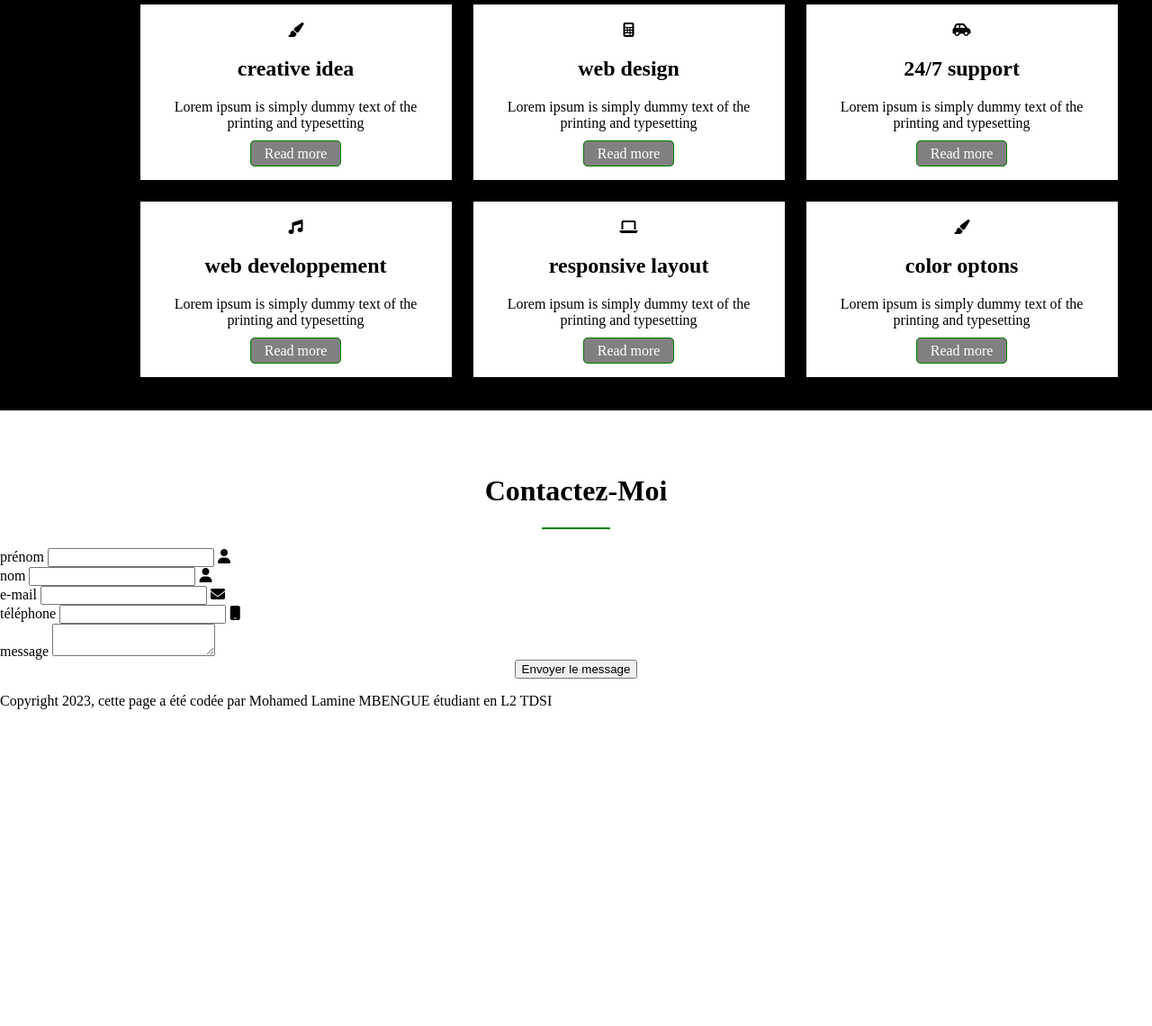
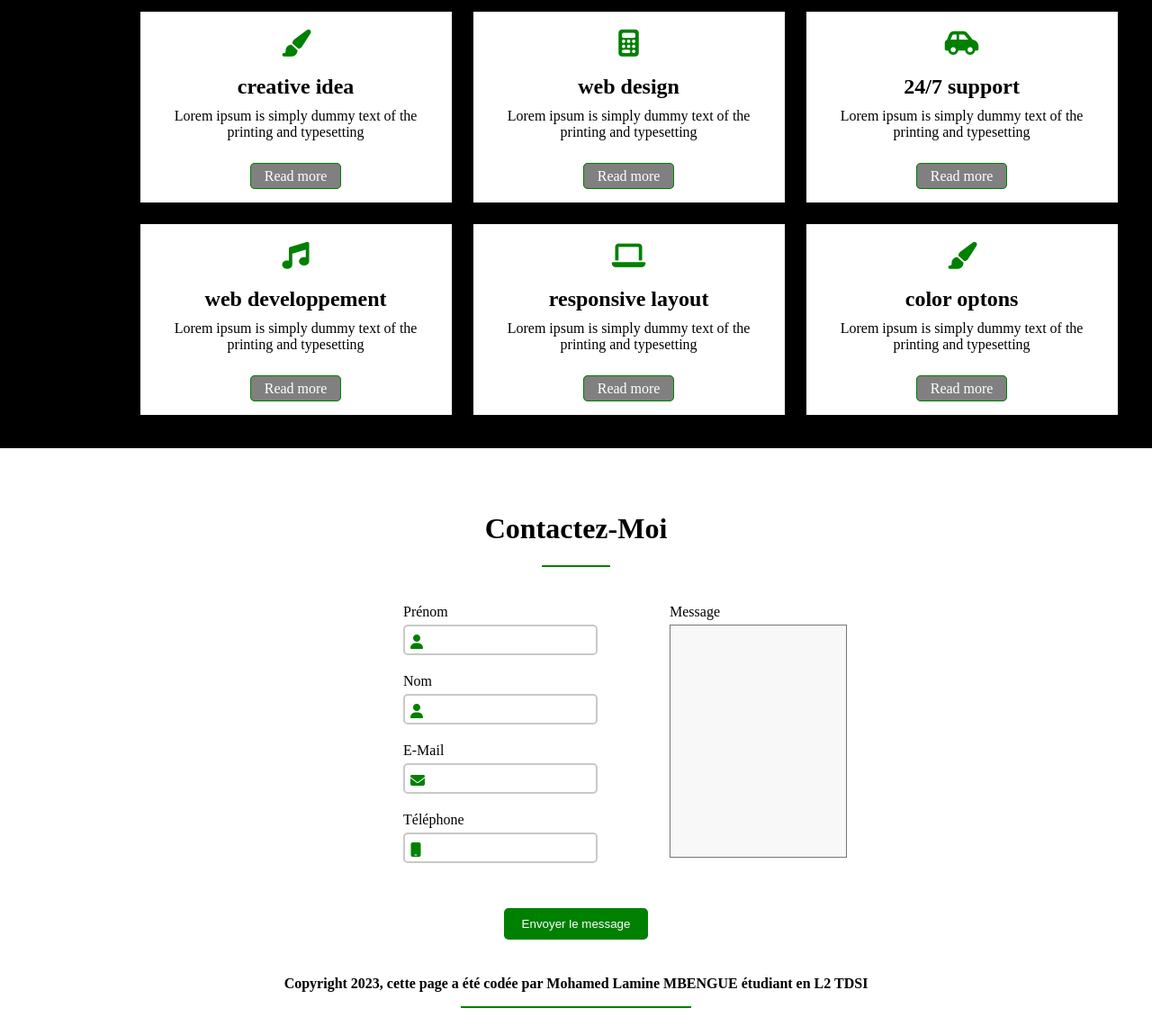
Before and after one commit to ALAmineSecurity11/OpenclassroomsProject, a plain HTML site: page index.html in a window 1280 px wide. Shown: the part 1319-2459 px from the top of the page at 90% size. Before the commit the page ends 2123 px from the top, so only its background shows below. Drawn offline with Linux system fonts and the light colour scheme.

Commit message:
mise a jour du style

```diff
--- a/style.css
+++ b/style.css
@@ -1,3 +1,5 @@
+@import url('https://fonts.googleapis.com/css2?family=Roboto:wght@300&display=swap');
+
 body{
 	margin: 0px;
 	padding: 0px;
@@ -8,10 +10,15 @@ body{
 	margin: 0px;
 	padding: 0px;
 }*/
+
 #first_header{
 	background-color: white;
 /*	border: 1px solid blue;*/
 	height: 30px;
+	/*position: fixed;
+	width: 100%;
+	top: 50;
+	left: 0;*/
 	display: flex;
 	justify-content: space-around;
 }
@@ -37,8 +44,11 @@ body{
 #navbar{
 	background-color: green;
 	height: 50px;
-	margin: 0px;
-	padding: 0px;
+	/*top: 60px;
+	position: fixed;
+	width: 100%;*/
+	/*margin: 0px;
+	padding: 0px;*/
 }
 #navbar ul{
 	text-align: center;
@@ -54,12 +64,14 @@ body{
 	text-transform: uppercase;
 	color: white;
 	margin-left: 1px;
+	transition: transform 0.5s;
 /*	margin-right: 10%;*/
 }
 #navbar ul li a:hover{
 	border-bottom: 2px solid white;
+	font-size: 20px;
+	transform: scale(1.05);
 }
-
 /* end header */
 
 #image_home{
@@ -73,14 +85,20 @@ body{
 	color: white;
 	font-size: 2rem;
 }
-#image_home a{
+#image_home button{
 	background-color: green;
 	padding: 10px;
 	text-decoration: none;
 	color: white;
 	border-radius: 20px;
+	border: none;
+	transition: transform 0.5s;
+	text-transform: capitalize;
 }
 
+#image_home button:hover{
+	transform: scale(1.05);
+}
 /*Corps de la page */
 .desc{
 	grid-template-columns: 50% 50%;
@@ -110,20 +128,27 @@ body{
 }
 .description ul li{
 	display: inline-block;
-	padding: 8px;
 	margin: 10px;
 }
-.description ul li a{
+.description ul li button{
 	text-decoration: none;
 	color: white;
+	text-transform: capitalize;
+	border: none;
+	padding: 8px;
+	transition: transform 0.5s;
+	cursor: pointer;
 }
-.description ul .learn_more{
+.description ul li button:hover{
+	transform: scale(1.05);
+}
+.description ul .learn_more button{
 	background-color: green;
-	border-radius: 3px;
+	border-radius: 5px;
 }
-.description ul .purchase_now{
+.description ul .purchase_now button{
 	background-color: gray;
-	border-radius: 3px;
+	border-radius: 5px;
 }
 
 .services{
@@ -149,6 +174,14 @@ body{
 	padding: 20px;
 	background-color: white;
 	color: black;
+}
+.grid-item i{
+	font-size: 30px;
+	color: green;
+}
+.grid-item p{
+	margin-top: -10px;
+	padding-bottom: 15px;
 }
 .grid-item a{
 	text-decoration: none;
@@ -180,3 +213,90 @@ body{
 	margin-left: 47%;
 	margin-right: 47%;
 }
+footer{
+/*	background-color: black;*/
+padding-bottom: 20px;
+}
+form .corps-form{
+	display: flex;
+	flex-wrap: wrap;
+	margin-bottom: 30px;
+	position: relative;
+	/*	border: 2px solid red;*/
+	width: 42%;
+	left: 35%;
+
+}
+form .corps-form .groupe{
+	position: relative;
+	margin-top: 20px;
+	display: flex;
+	flex-direction: column;
+}
+form .corps-form .gauche .groupe input{
+	margin-top: 5px;
+	padding: 10px 5px 5px 30px;
+	border: 2px solid #c9c9c9;
+	border-radius: 5px;
+	outline-color: green;
+}
+form .corps-form .gauche i{
+	position: absolute;
+	left: 0;
+	top: 25px;
+	padding: 9px 8px;
+	color: green;
+}
+
+form .corps-form  .groupe label{
+	text-transform: capitalize;
+}
+form .corps-form .droite{
+	margin-left: 80px;
+}
+form .corps-form .droite .groupe {
+	height: 100%;
+}
+form .corps-form .droite .groupe textarea{
+	margin-top: 5px;
+	padding: 10px;
+	background-color: #f8f8f8;
+	resize: none;
+	outline-color: green;
+	height: 77%;
+}
+form .pied-formulaire button{
+	margin-top: 20px;
+	background-color: green;
+	color: white;
+	border: none;
+	padding: 10px 20px;
+	border-radius: 5px;
+	cursor: pointer;
+	outline: none;
+	transition: transform 0.5s;
+}
+form .pied-formulaire button:hover{
+	transform: scale(1.05);
+}
+.copyright{
+	text-align: center;
+}
+.copyright p{
+	margin-top: 40px;
+	font-weight: bold;
+	/*background-color: green;
+	color: white;*/
+}
+.trait{
+	border-bottom: 2px solid green;
+	margin-left: 40%;
+	margin-right: 40%;
+}
+/*.grid-container-services i{
+	position: absolute;
+	left: 0;
+	right: 0;
+	padding: 9px 8px;
+	color: green;
+}*/
```
